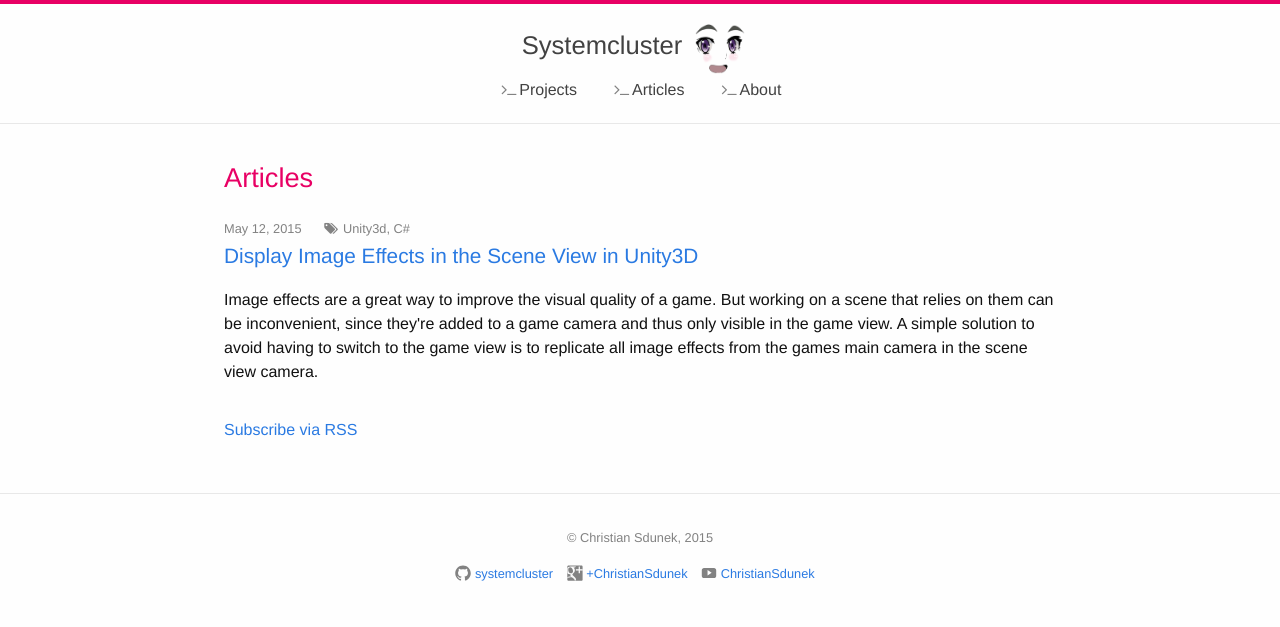
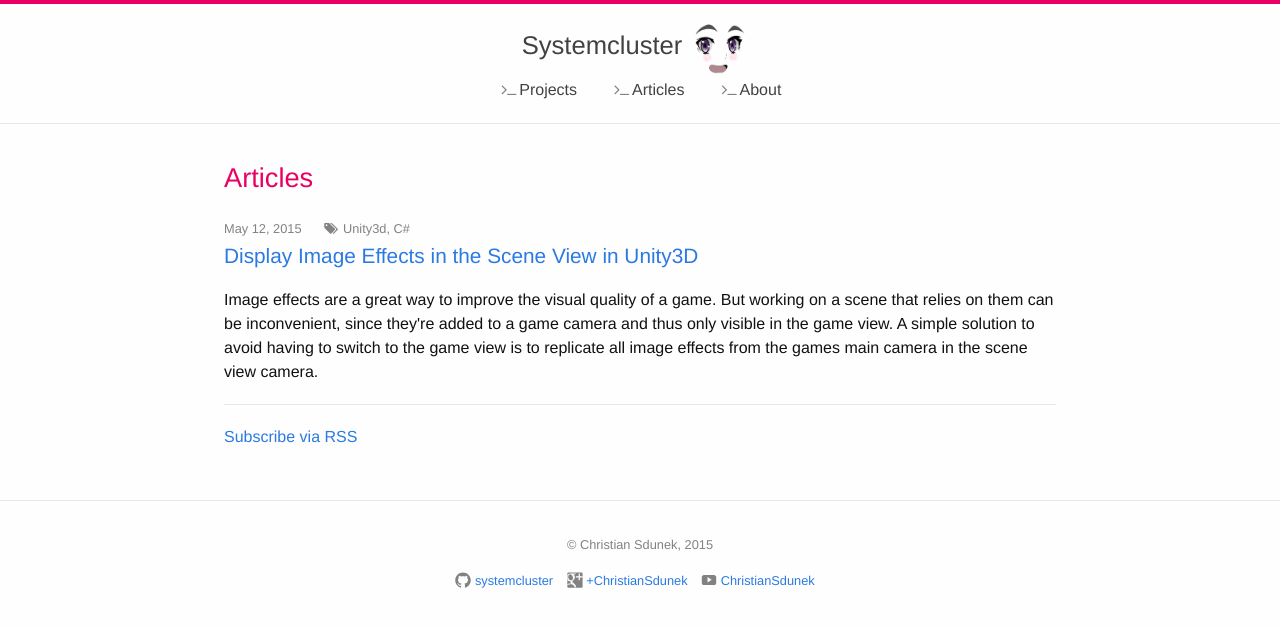
Before and after one commit to Systemcluster/systemcluster.github.io, a Jekyll site: the page built from articles/index.html, in a window 1280 px wide. Shown: the top 627 px of the page. Built offline with Jekyll 4.4.1, drawn with Linux system fonts in a browser that asks for light colours; the list of posts is cut into pages by our own code; comment, search, counter and statistics services are not loaded.

Commit message:
Adjust layout

```diff
--- a/_sass/_layout.scss
+++ b/_sass/_layout.scss
@@ -92,10 +92,10 @@
 
   h1 {
     color: $header-color;
-    width: 100%;
+    width: auto;
     text-align: center;
     margin-top: 160px;
-
+    padding: 20px;
   }
 
   .slide-bg-1 {
@@ -175,6 +175,9 @@
   & > li {
     margin-bottom: $spacing-unit;
   }
+  & > li:last-child {
+    margin-bottom: $spacing-unit/2;
+  }
   .post-content {
     margin-top: $spacing-unit/2;
   }
--- a/articles/index.html
+++ b/articles/index.html
@@ -66,6 +66,8 @@ menu_title: Articles
 
 {% endif %}
 
+<hr>
+
 <div>
   {% if paginator.total_pages > 1 %}
     <a href="{{ "/articles/archive/" | prepend: site.baseurl }}">View all Articles</a> &middot;
```
